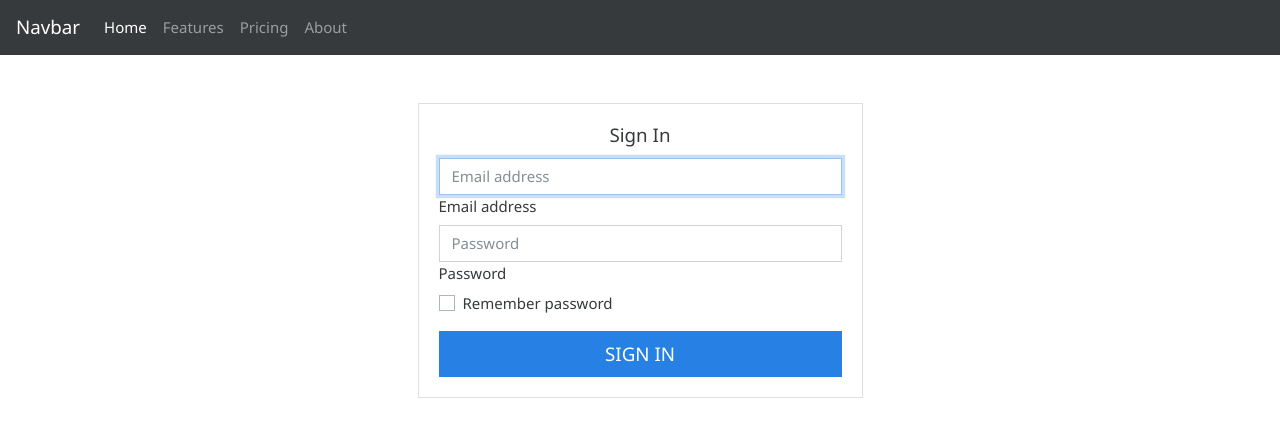
After one commit to dti-illinois/facial-recognition, a Flask app: page /login in a window 1280 px wide. The commit adds this page. Shown: the top 445 px of the page. Run offline with Flask 2, Linux system fonts and the light colour scheme; some libraries are stand-ins or nearby versions.

```diff
--- a/app.py
+++ b/app.py
@@ -3,7 +3,7 @@ import boto3
 import base64
 import os
 
-app = Flask(__name__, static_url_path='')
+app = Flask(__name__)
 app.secret_key = str(os.urandom(16))
 rekognition = boto3.client("rekognition", "us-west-2")
 
@@ -11,6 +11,11 @@ rekognition = boto3.client("rekognition", "us-west-2")
 @app.route('/')
 def main_page():
     return render_template("index.html")
+
+
+@app.route('/login')
+def login_page():
+    return render_template("login.html")
 
 
 @app.route('/detect', methods=['POST'])
--- /dev/null
+++ b/templates/login.html
@@ -0,0 +1,78 @@
+<!DOCTYPE html>
+<html>
+
+<head>
+	<meta charset="utf-8">
+	<meta http-equiv="X-UA-Compatible" content="chrome=1">
+	<title>Login</title>
+	<script src="https://code.jquery.com/jquery-3.4.1.slim.min.js"
+		integrity="sha384-J6qa4849blE2+poT4WnyKhv5vZF5SrPo0iEjwBvKU7imGFAV0wwj1yYfoRSJoZ+n" crossorigin="anonymous">
+	</script>
+	<script src="https://cdn.jsdelivr.net/npm/popper.js@1.16.0/dist/umd/popper.min.js"
+		integrity="sha384-Q6E9RHvbIyZFJoft+2mJbHaEWldlvI9IOYy5n3zV9zzTtmI3UksdQRVvoxMfooAo" crossorigin="anonymous">
+	</script>
+	<link rel="stylesheet" href="css/bootstrap.min.css">
+	<script src="https://stackpath.bootstrapcdn.com/bootstrap/4.4.1/js/bootstrap.min.js"
+		integrity="sha384-wfSDF2E50Y2D1uUdj0O3uMBJnjuUD4Ih7YwaYd1iqfktj0Uod8GCExl3Og8ifwB6" crossorigin="anonymous">
+	</script>
+</head>
+
+<body>
+	<nav class="navbar navbar-expand-lg navbar-dark bg-dark">
+		<a class="navbar-brand" href="#">Navbar</a>
+		<button class="navbar-toggler" type="button" data-toggle="collapse" data-target="#navbarColor02"
+			aria-controls="navbarColor02" aria-expanded="false" aria-label="Toggle navigation">
+			<span class="navbar-toggler-icon"></span>
+		</button>
+
+		<div class="collapse navbar-collapse" id="navbarColor02">
+			<ul class="navbar-nav mr-auto">
+				<li class="nav-item active">
+					<a class="nav-link" href="#">Home <span class="sr-only">(current)</span></a>
+				</li>
+				<li class="nav-item">
+					<a class="nav-link" href="#">Features</a>
+				</li>
+				<li class="nav-item">
+					<a class="nav-link" href="#">Pricing</a>
+				</li>
+				<li class="nav-item">
+					<a class="nav-link" href="#">About</a>
+				</li>
+			</ul>
+		</div>
+	</nav>
+
+	<div class="container">
+		<div class="row">
+			<div class="col-sm-9 col-md-7 col-lg-5 mx-auto">
+				<div class="card card-signin my-5">
+					<div class="card-body">
+						<h5 class="card-title text-center">Sign In</h5>
+						<form class="form-signin">
+							<div class="form-label-group">
+								<input type="email" id="inputEmail" class="form-control" placeholder="Email address"
+									required autofocus>
+								<label for="inputEmail">Email address</label>
+							</div>
+
+							<div class="form-label-group">
+								<input type="password" id="inputPassword" class="form-control" placeholder="Password"
+									required>
+								<label for="inputPassword">Password</label>
+							</div>
+
+							<div class="custom-control custom-checkbox mb-3">
+								<input type="checkbox" class="custom-control-input" id="customCheck1">
+								<label class="custom-control-label" for="customCheck1">Remember password</label>
+							</div>
+							<button class="btn btn-lg btn-primary btn-block text-uppercase" type="submit">Sign in</button>
+						</form>
+					</div>
+				</div>
+			</div>
+		</div>
+	</div>
+</body>
+
+</html>
```
Also changed, not shown: templates/index.html (+87 -26 lines).
